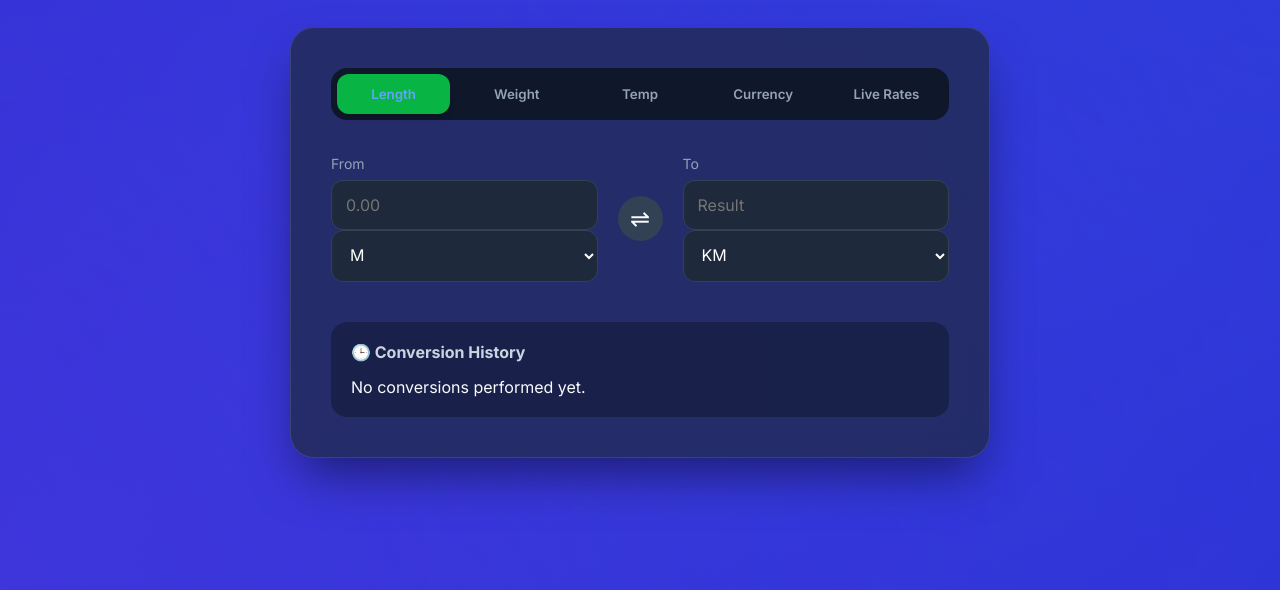
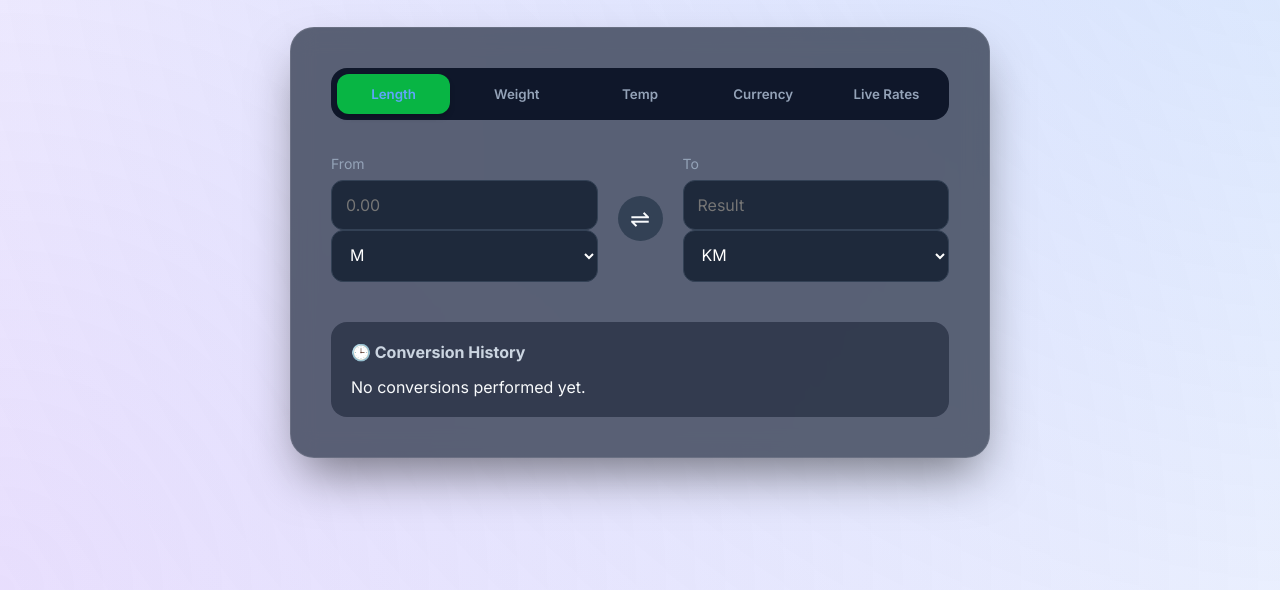
Before and after one commit to Mihiranga-K/Unit-Converter-Assignment-1, a website: page src/index.html in a window 1280 px wide. Shown: the part 210-800 px from the top of the page. Drawn offline with Linux system fonts and the light colour scheme.

Commit message:
Again change colours in back ground

```diff
--- a/src/styles/main.css
+++ b/src/styles/main.css
@@ -6,7 +6,7 @@
 }
 
 body {
-    background: #0708CDD9;
+    background: ##020255;
     color: #f8fafc;
     min-height: 100vh;
     display: flex;
```
